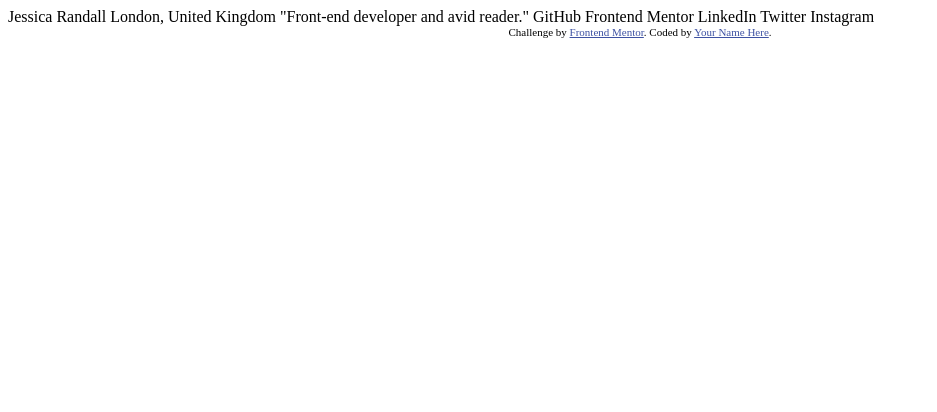
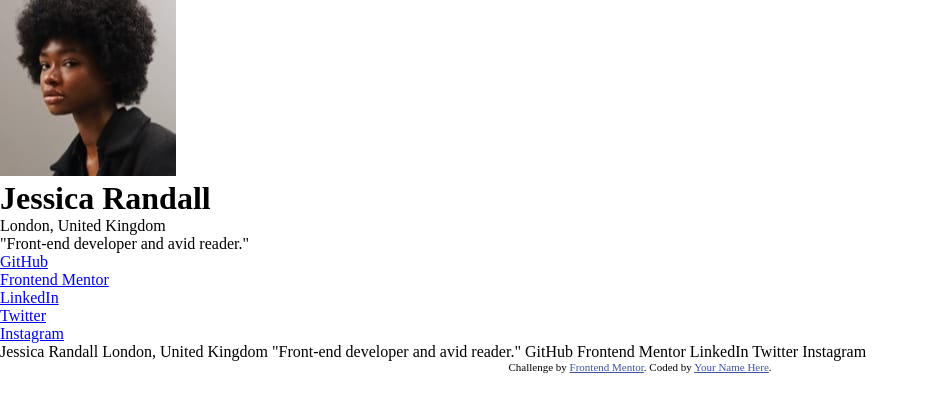
Before and after one commit to Yakub357/social-links-profile-card, a website: page index.html in a window 1280 px wide. Shown: the whole page, without its empty margins (0-937 px from the left). Drawn offline with Linux system fonts and the light colour scheme.

Commit message:
Project HTML structure formed

```diff
--- a/index.html
+++ b/index.html
@@ -1,34 +1,51 @@
 <!DOCTYPE html>
 <html lang="en">
   <head>
-  <meta charset="UTF-8">
-  <meta name="viewport" content="width=device-width, initial-scale=1.0"> <!-- displays site properly based on user's device -->
+    <meta charset="UTF-8" />
+    <meta name="viewport" content="width=device-width, initial-scale=1.0" />
+    <!-- displays site properly based on user's device -->
 
-  <link rel="icon" type="image/png" sizes="32x32" href="./assets/images/favicon-32x32.png">
+    <link
+      rel="icon"
+      type="image/png"
+      sizes="32x32"
+      href="./assets/images/favicon-32x32.png"
+    />
+
+    <link rel="stylesheet" href="style.css" />
 
     <title>Frontend Mentor | Social links profile</title>
-
-  <!-- Feel free to remove these styles or customise in your own stylesheet 👍 -->
-  <style>
-    .attribution { font-size: 11px; text-align: center; }
-    .attribution a { color: hsl(228, 45%, 44%); }
-  </style>
   </head>
   <body>
+    <main>
+      <div class="card">
+        <div class="card__img">
+          <img src="./assets/images/avatar-jessica.jpeg" alt="User's Avatar" />
+        </div>
+        <div class="user__info">
+          <h1 class="user__name">Jessica Randall</h1>
+          <p class="location">London, United Kingdom</p>
+        </div>
+        <p class="user__description">"Front-end developer and avid reader."</p>
+        <ul class="links">
+          <li class="link"><a href="#">GitHub</a></li>
+          <li class="link"><a href="#">Frontend Mentor</a></li>
+          <li class="link"><a href="#">LinkedIn</a></li>
+          <li class="link"><a href="#">Twitter</a></li>
+          <li class="link"><a href="#">Instagram</a></li>
+        </ul>
+      </div>
+    </main>
+    Jessica Randall London, United Kingdom "Front-end developer and avid
+    reader." GitHub Frontend Mentor LinkedIn Twitter Instagram
 
-  Jessica Randall
-  London, United Kingdom
-  "Front-end developer and avid reader."
-
-  GitHub
-  Frontend Mentor
-  LinkedIn
-  Twitter
-  Instagram
-
+    <footer>
       <div class="attribution">
-    Challenge by <a href="https://www.frontendmentor.io?ref=challenge" target="_blank">Frontend Mentor</a>.
-    Coded by <a href="#">Your Name Here</a>.
+        Challenge by
+        <a href="https://www.frontendmentor.io?ref=challenge" target="_blank"
+          >Frontend Mentor</a
+        >. Coded by <a href="#">Your Name Here</a>.
       </div>
+    </footer>
   </body>
 </html>
--- /dev/null
+++ b/style.css
@@ -0,0 +1,19 @@
+*,
+*::before,
+*::after {
+  padding: 0;
+  margin: 0;
+}
+
+html {
+  box-sizing: border-box;
+}
+
+.attribution {
+  font-size: 11px;
+  text-align: center;
+
+  a {
+    color: hsl(228, 45%, 44%);
+  }
+}
```
Lines whose indentation alone changed are shown as unchanged.
